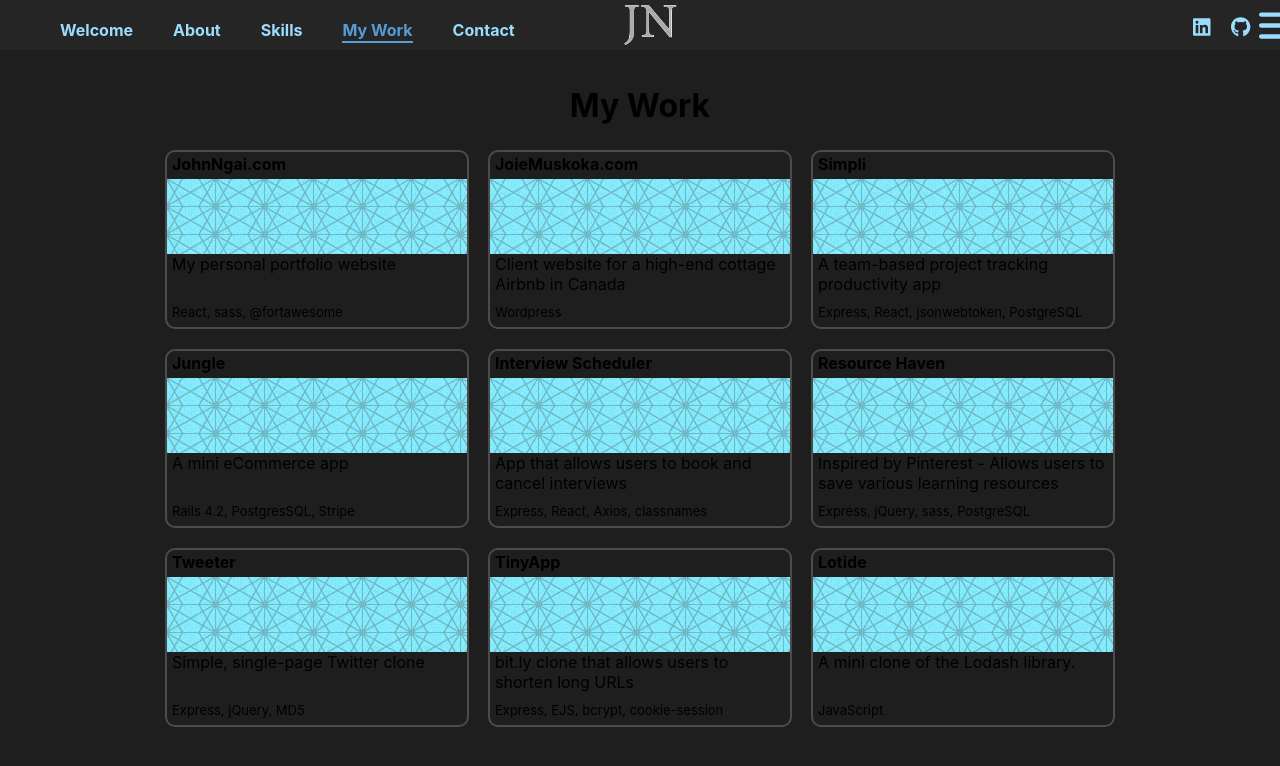
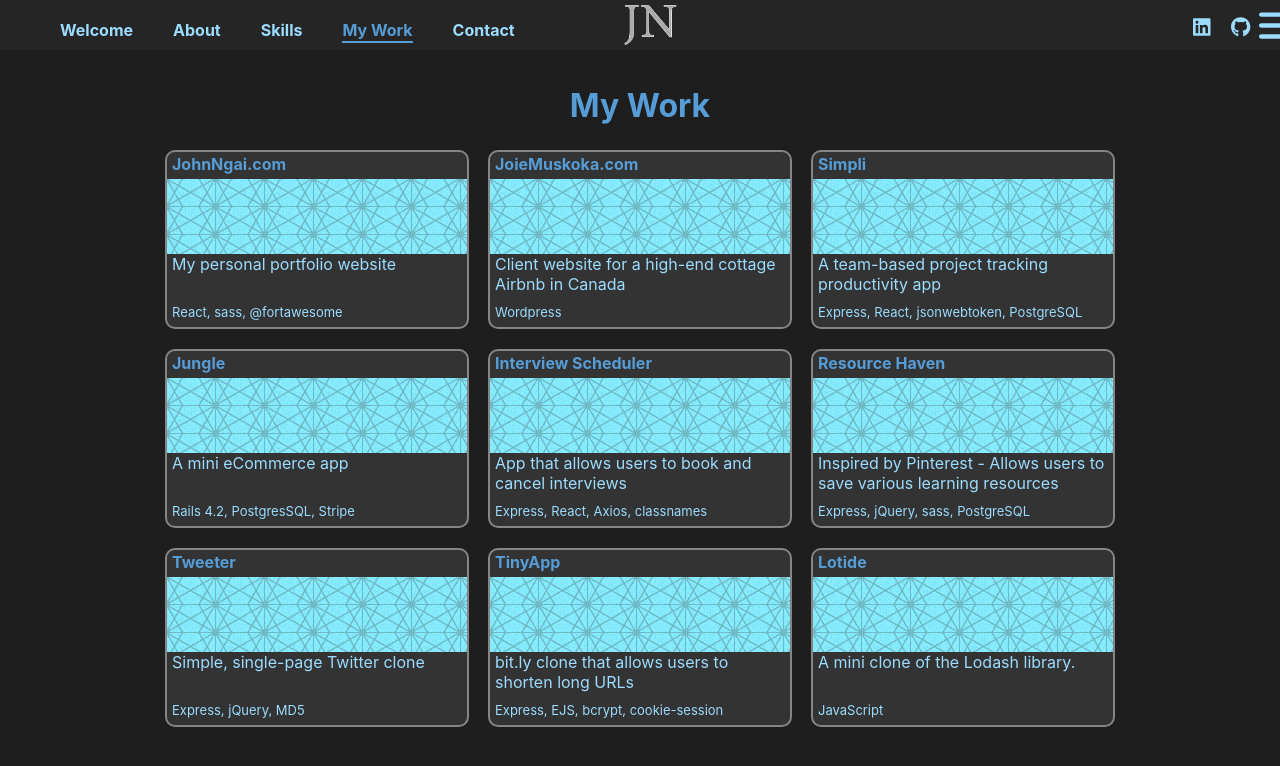
Before and after one commit to john-ngai/johnngai.com, a React (Create React App) app: page /portfolio in a window 1280 px wide. Shown: the top 766 px of the page. Built offline with nearby package versions, Linux system fonts and the light colour scheme.

Commit message:
Update text colours

```diff
--- a/src/components/Portfolio/ProjectList/index.scss
+++ b/src/components/Portfolio/ProjectList/index.scss
@@ -14,10 +14,11 @@
     color: black;
 
     .project-item {
-      border: 2px solid rgb(75, 75, 75);
+      border: 2px solid #858585;
       border-radius: 10px;
       height: 175px;
       width: 300px;
+      background: #333;
       margin-bottom: 20px;
 
       .title {
@@ -26,6 +27,7 @@
         height: 25px;
         margin-top: 2px;
         margin-left: 5px;
+        color: #569cd6;
         font-weight: bold;
       }
 
@@ -41,6 +43,7 @@
         display: block;
         height: 50px;
         margin-left: 5px;
+        color: #9cdcfe;
       }
 
       .stacks {
@@ -49,6 +52,7 @@
         height: 25px;
         margin-left: 5px;
         font-size: 13px;
+        color: #9cdcfe;
       }
     }
   }
--- a/src/components/Portfolio/index.scss
+++ b/src/components/Portfolio/index.scss
@@ -7,6 +7,7 @@
       left: 50%;
       transform: translateX(-50%);
       top: 15px;
+      color: #569cd6;
     }
   }
 }
```
